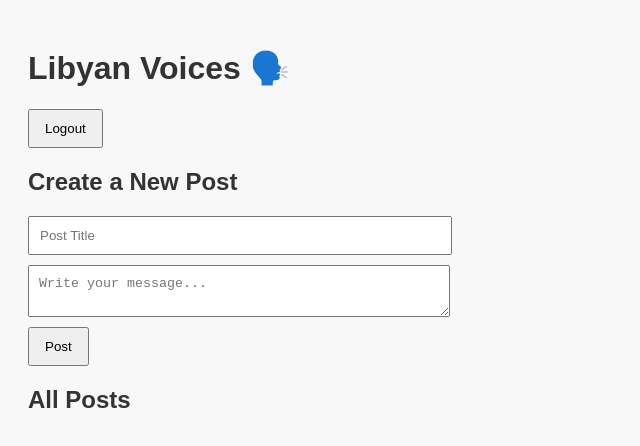
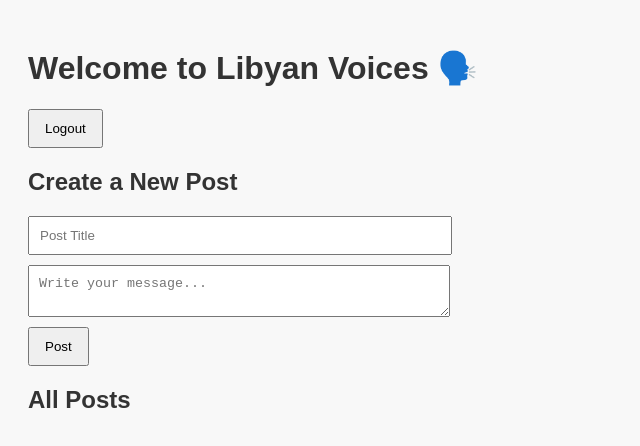
Before and after one commit to jackforce08/libyan-voices, a plain HTML site: page forum.html in a window 1280 px wide. Shown: the whole page, without its empty margins (0-640 px from the left). Drawn offline with Linux system fonts and the light colour scheme.

Commit message:
Update forum.html

```diff
--- a/forum.html
+++ b/forum.html
@@ -2,17 +2,14 @@
 <html lang="en">
 <head>
   <meta charset="UTF-8">
-  <title>Libyan Voices Forum</title>
+  <title>Forum - Libyan Voices</title>
   <link rel="stylesheet" href="style.css">
 </head>
 <body>
-  <header>
-    <h1>Libyan Voices 🗣️</h1>
-    <p id="welcomeMsg"></p>
-    <button id="logoutBtn">Logout</button>
-  </header>
+  <h1>Welcome to Libyan Voices 🗣️</h1>
+  <p id="welcomeMsg"></p>
+  <button id="logoutBtn">Logout</button>
 
-  <main>
   <h2>Create a New Post</h2>
   <form id="postForm">
     <input type="text" id="postTitle" placeholder="Post Title" required>
@@ -22,8 +19,6 @@
 
   <h2>All Posts</h2>
   <div id="postsContainer"></div>
-</main>
-
 
   <script src="script.js"></script>
 </body>
```
